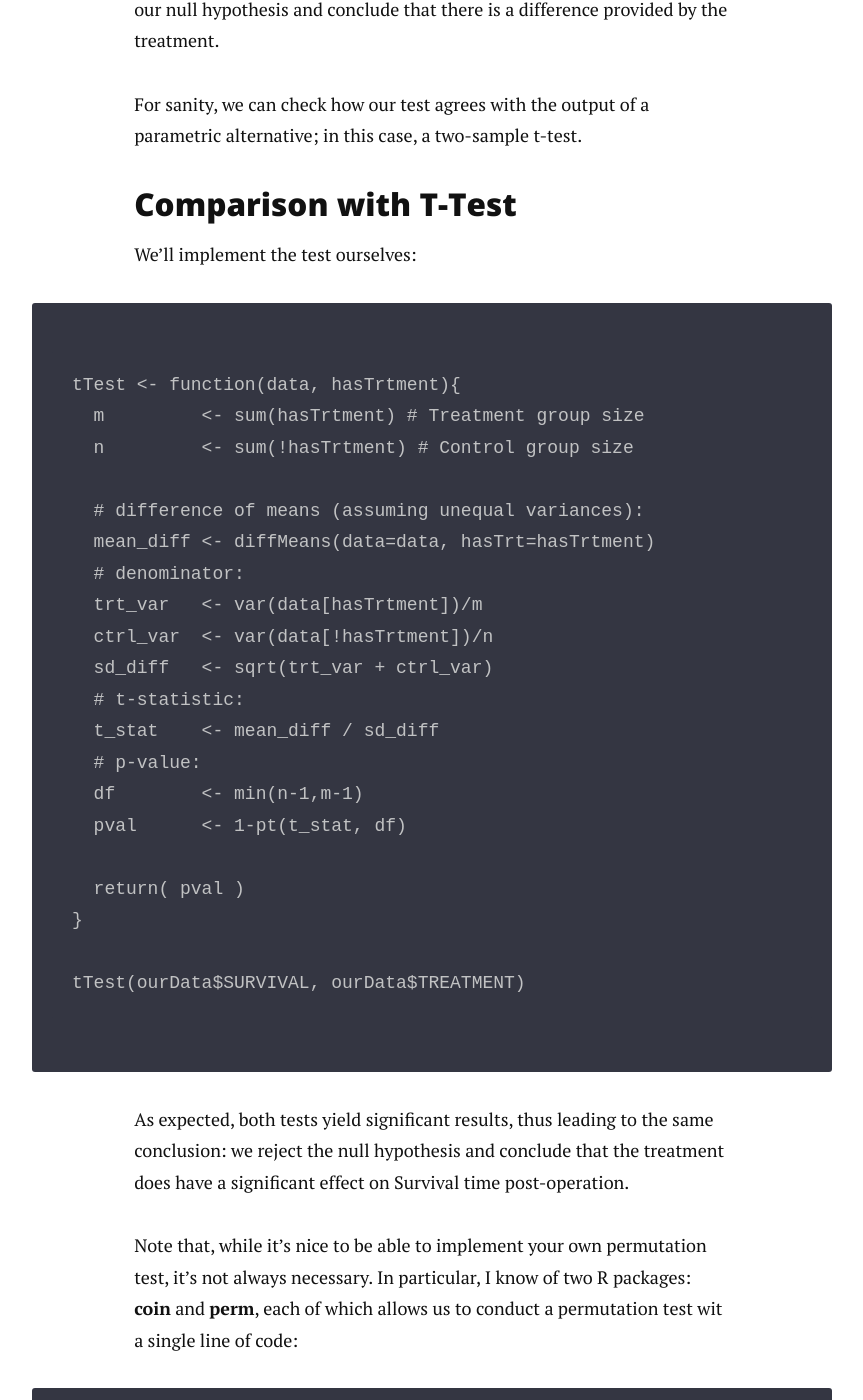
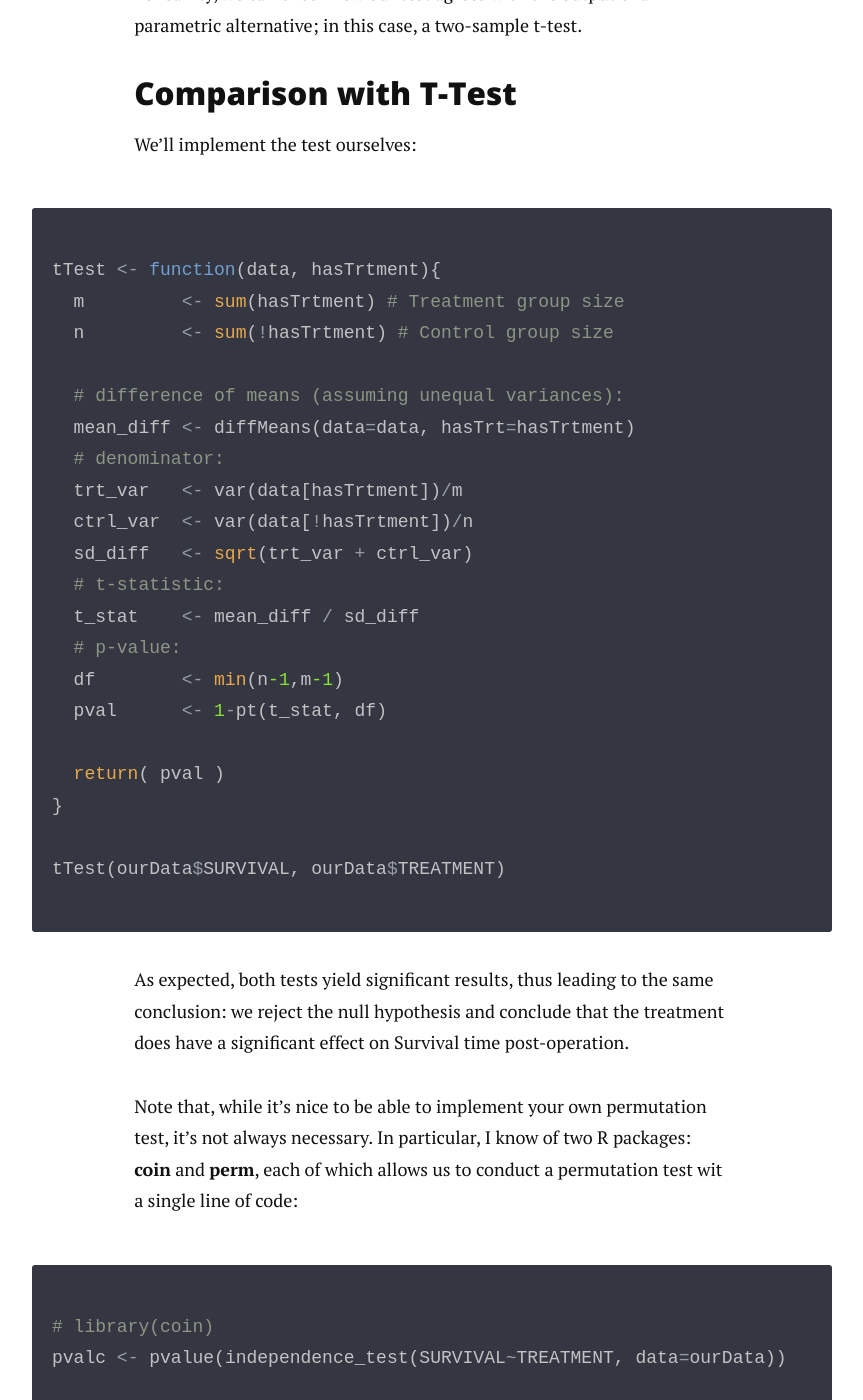
Before and after one commit to jwilber/old_website, a Jekyll site: the page built from _posts/2014-12-15-permutation-test.markdown, in a window 1280 px wide and 1400 px high, scrolled down 11683 px. Shown: the whole window, without its empty margins (208-1071 px from the left). Built offline with Jekyll 4.4.1, drawn with Linux system fonts in a browser that asks for light colours; nearby versions of some CDN libraries; some of the changed text lies outside the part shown.

Commit message:
Update 2014-12-15-permutation-test.markdown

````diff
--- a/_posts/2014-12-15-permutation-test.markdown
+++ b/_posts/2014-12-15-permutation-test.markdown
@@ -52,11 +52,11 @@ For example, the response values in our dataset may refer to survival times afte
 
 The data is defined and showcased below:
 
-```
+{% highlight R %}
 ourData <- data.frame(SURVIVAL = c(2,6,8,10,10,12,12,14,14,16,16,16,18,20,26,30,34,38,40,48,2,4,4,6,8,8,10,10,12,14,18,18,20,22,32,36,46,46,48,58,58,66,72,82),
 TREATMENT = c(rep(FALSE,22),rep(TRUE,22)))
 ourData
-```
+{% endhighlight %}
 
 <img src="/images/dataset1.png" />
 
@@ -75,21 +75,22 @@ The difference in centrality and spread certainly give credence to the hypothesi
 ### 1. Come up with test statistic
 The first step of a permutation test is to come up with a relevant test-statistic. Recall that a test statistic is some numerical summary of our data that can be used during a statistical test to distinguish the null hypothesis from the alternative hypothesis. For a permutation test we can use essentially anything for our test statistic. The goal of our analysis is to detect any difference between the treatment and control groups. Therefore, we'll employ the difference of mean values between the two groups as our test statistic.
 
-```
+{% highlight ruby %}
 diffMeans <- function(data, hasTrt){
   # computes our test statistics: the difference of means
   # hasTrt: boolean vector, TRUE if has treatment
   test_stat <- mean(data[hasTrt]) - mean(data[!hasTrt])
   return(test_stat)
 }
+{% endhighlight %}
 ```
 
 We calculate the test statistic for our initial data set, which we'll utilize later in our analysis.
 
-```
+{% highlight R %}
 currentStat <- diffMeans(ourData$SURVIVAL, ourData$TREATMENT)
 cat("Initial Test Statistic: ", currentStat)
-```
+{% endhighlight %}
 
 <img src="/images/teststat1.png" />
 
@@ -111,7 +112,7 @@ We then calculate our test statistic for each generated sample. In this way, we
 
 
 
-```
+{% highlight R %}
 simPermDsn <- function(data, hasTrt, testStat, k=10000){
   # Simulates the permutation distribution for our data
   # hasTrt: boolean indicating whether group is treatment or control
@@ -122,7 +123,8 @@ simPermDsn <- function(data, hasTrt, testStat, k=10000){
                       function(x) {testStat(x, hasTrt)})
   return( test_stats)
 }
-```
+{% endhighlight %}
+
 
 The above code simple creates k permutations of our data
 
@@ -143,7 +145,7 @@ Recall that our hypothesis was of the "two-way" form. Thus, in my code, I look f
 
 To perform our test, we'll encapsulate everything into one function as follows:
 
-```
+{% highlight R %}
 permutationTest <- function(data, hasTrt, testStat, k=1000){
   # Performs permutation test for our data, given some pre-selected
   # test statistic, testStat
@@ -155,7 +157,8 @@ permutationTest <- function(data, hasTrt, testStat, k=1000){
 
   return(pValue)
 }
-```
+{% endhighlight %}
+
 
 The first two lines of code in the above function define our initial test statistic and create our sampling distribution by calling previously defined functions. The third line calculates our p-value via the process stated above.
 
@@ -163,11 +166,11 @@ Congratulations! Now that we have defined our function, we've successfully imple
 
 So what are our results? Let's run our function on our data to find out:
 
-```
+{% highlight R %}
 set.seed(619)
 p.val <- permutationTest(ourData$SURVIVAL, ourData$TREATMENT, testStat = diffMeans)
 cat("p-value: ", p.val)
-```
+{% endhighlight %}
 
 <img src="/images/pvalues1.png" />
 
@@ -185,7 +188,7 @@ For sanity, we can check how our test agrees with the output of a parametric alt
  We'll implement the test ourselves:
 
 
-```
+{% highlight R %}
 tTest <- function(data, hasTrtment){
   m         <- sum(hasTrtment) # Treatment group size
   n         <- sum(!hasTrtment) # Control group size
@@ -206,13 +209,13 @@ tTest <- function(data, hasTrtment){
 }
 
 tTest(ourData$SURVIVAL, ourData$TREATMENT)
-```
+{% endhighlight %}
 
 As expected, both tests yield significant results, thus leading to the same conclusion: we reject the null hypothesis and conclude that the treatment does have a significant effect on Survival time post-operation.
 
 Note that, while it's nice to be able to implement your own permutation test, it's not always necessary. In particular, I know of two R packages: **coin** and **perm**, each of which allows us to conduct a permutation test wit a single line of code:
 
-```
+{% highlight R %}
 # library(coin)
 pvalc <- pvalue(independence_test(SURVIVAL~TREATMENT, data=ourData))
 
@@ -224,7 +227,7 @@ cat(" p-value (from coin package) : ", round(pvalc,2), "\n",
     "p-value (from perm package) : ", round(pvalp,2), "\n",
     "p-value (our implementation): ", p.val)
 
-```
+{% endhighlight %}
 
 <img src="/images/pvalues3.png" />
 
````
